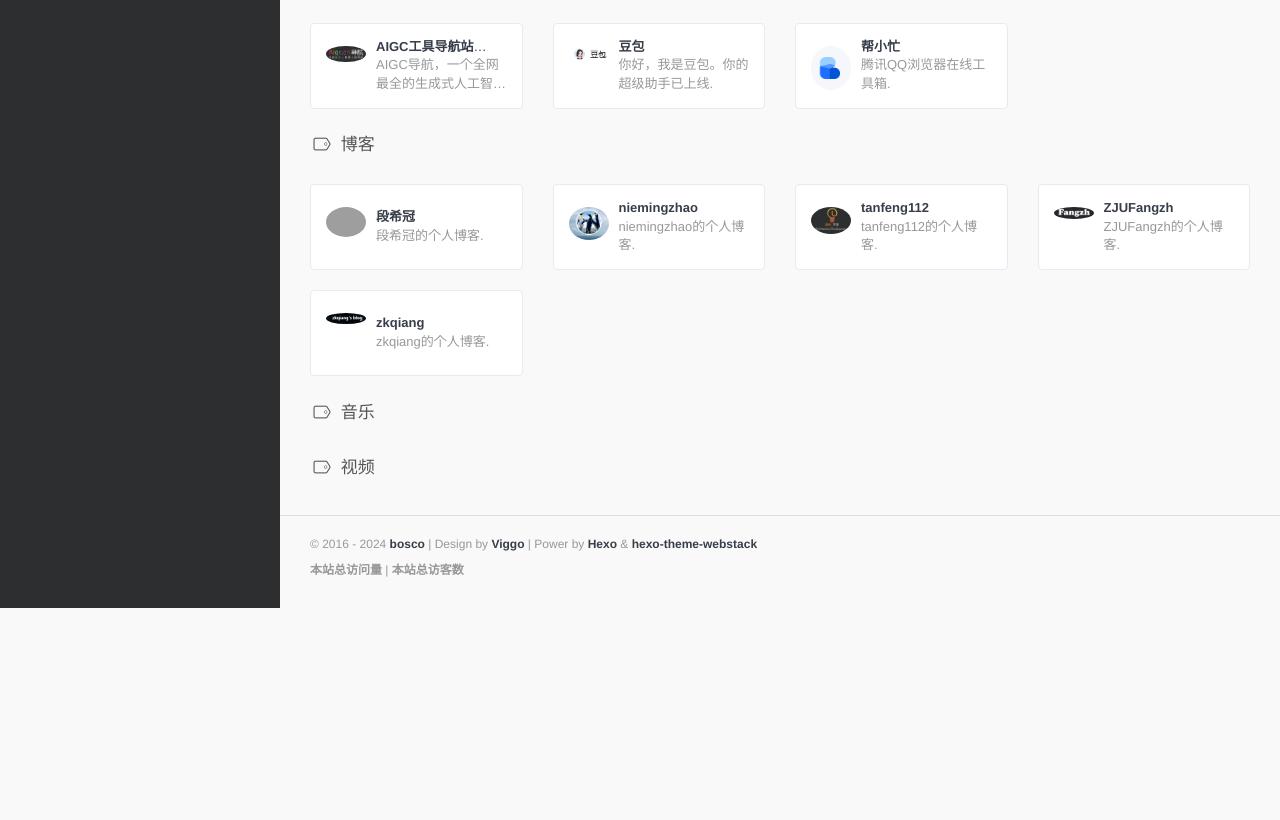
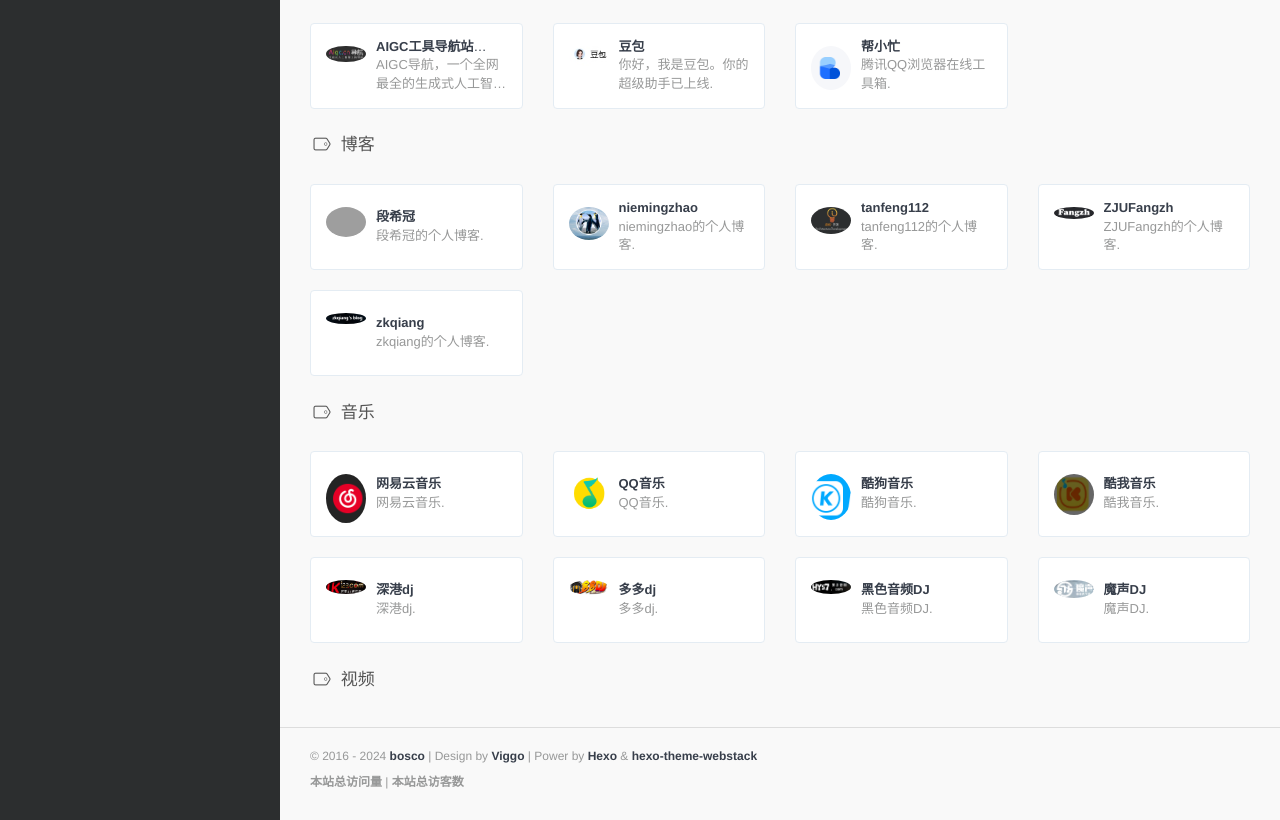
Before and after one commit to duanzhiqiu1990/duanzhiqiu1990.github.io, a plain HTML site: page index.html in a window 1280 px wide. Shown: the part 4438-5258 px from the top of the page. Before the commit the page ends 5046 px from the top, so only its background shows below. Drawn offline with nearby package versions, Linux system fonts and the light colour scheme; some packages are replaced by stand-ins of ours; grey boxes are pictures that could not be loaded; a script that the page names is missing.

Commit message:
Site updated: 2024-11-26 20:40:21

```diff
--- a/index.html
+++ b/index.html
@@ -1876,6 +1876,134 @@
     <h4 class="text-gray"><i class="linecons-tag" style="margin-right: 7px;" id="音乐"></i>音乐</h4>
 <div class="row">
 
+  <div class="col-sm-3">
+    <div class="xe-widget xe-conversations box2 label-info" onclick="window.open('https://music.163.com/', '_blank')" data-toggle="tooltip" data-placement="bottom" title="" data-original-title="https://music.163.com/">
+      <div class="xe-comment-entry">
+        <a class="xe-user-img">
+          <img data-src="/images/logos/music163.png" class="lozad img-circle" width="40">
+        </a>
+        <div class="xe-comment">
+          <a href="#" class="xe-user-name overflowClip_1">
+            <strong>网易云音乐</strong>
+          </a>
+          <p class="overflowClip_2">网易云音乐.</p>
+        </div>
+      </div>
+    </div>
+  </div>
+
+  <div class="col-sm-3">
+    <div class="xe-widget xe-conversations box2 label-info" onclick="window.open('https://y.qq.com/', '_blank')" data-toggle="tooltip" data-placement="bottom" title="" data-original-title="https://y.qq.com/">
+      <div class="xe-comment-entry">
+        <a class="xe-user-img">
+          <img data-src="/images/logos/yqq.png" class="lozad img-circle" width="40">
+        </a>
+        <div class="xe-comment">
+          <a href="#" class="xe-user-name overflowClip_1">
+            <strong>QQ音乐</strong>
+          </a>
+          <p class="overflowClip_2">QQ音乐.</p>
+        </div>
+      </div>
+    </div>
+  </div>
+
+  <div class="col-sm-3">
+    <div class="xe-widget xe-conversations box2 label-info" onclick="window.open('https://www.kugou.com/', '_blank')" data-toggle="tooltip" data-placement="bottom" title="" data-original-title="https://www.kugou.com/">
+      <div class="xe-comment-entry">
+        <a class="xe-user-img">
+          <img data-src="/images/logos/kugou.png" class="lozad img-circle" width="40">
+        </a>
+        <div class="xe-comment">
+          <a href="#" class="xe-user-name overflowClip_1">
+            <strong>酷狗音乐</strong>
+          </a>
+          <p class="overflowClip_2">酷狗音乐.</p>
+        </div>
+      </div>
+    </div>
+  </div>
+
+  <div class="col-sm-3">
+    <div class="xe-widget xe-conversations box2 label-info" onclick="window.open('https://www.kuwo.cn/', '_blank')" data-toggle="tooltip" data-placement="bottom" title="" data-original-title="https://www.kuwo.cn/">
+      <div class="xe-comment-entry">
+        <a class="xe-user-img">
+          <img data-src="/images/logos/kuwo.png" class="lozad img-circle" width="40">
+        </a>
+        <div class="xe-comment">
+          <a href="#" class="xe-user-name overflowClip_1">
+            <strong>酷我音乐</strong>
+          </a>
+          <p class="overflowClip_2">酷我音乐.</p>
+        </div>
+      </div>
+    </div>
+  </div>
+
+  <div class="col-sm-3">
+    <div class="xe-widget xe-conversations box2 label-info" onclick="window.open('https://www.ik123dj.com/', '_blank')" data-toggle="tooltip" data-placement="bottom" title="" data-original-title="https://www.ik123dj.com/">
+      <div class="xe-comment-entry">
+        <a class="xe-user-img">
+          <img data-src="/images/logos/ik123dj.png" class="lozad img-circle" width="40">
+        </a>
+        <div class="xe-comment">
+          <a href="#" class="xe-user-name overflowClip_1">
+            <strong>深港dj</strong>
+          </a>
+          <p class="overflowClip_2">深港dj.</p>
+        </div>
+      </div>
+    </div>
+  </div>
+
+  <div class="col-sm-3">
+    <div class="xe-widget xe-conversations box2 label-info" onclick="window.open('http://www.duoduodj.com/', '_blank')" data-toggle="tooltip" data-placement="bottom" title="" data-original-title="http://www.duoduodj.com/">
+      <div class="xe-comment-entry">
+        <a class="xe-user-img">
+          <img data-src="/images/logos/duoduodj.png" class="lozad img-circle" width="40">
+        </a>
+        <div class="xe-comment">
+          <a href="#" class="xe-user-name overflowClip_1">
+            <strong>多多dj</strong>
+          </a>
+          <p class="overflowClip_2">多多dj.</p>
+        </div>
+      </div>
+    </div>
+  </div>
+
+  <div class="col-sm-3">
+    <div class="xe-widget xe-conversations box2 label-info" onclick="window.open('http://www.hy57.com/index.html', '_blank')" data-toggle="tooltip" data-placement="bottom" title="" data-original-title="http://www.hy57.com/index.html">
+      <div class="xe-comment-entry">
+        <a class="xe-user-img">
+          <img data-src="/images/logos/hy57.png" class="lozad img-circle" width="40">
+        </a>
+        <div class="xe-comment">
+          <a href="#" class="xe-user-name overflowClip_1">
+            <strong>黑色音频DJ</strong>
+          </a>
+          <p class="overflowClip_2">黑色音频DJ.</p>
+        </div>
+      </div>
+    </div>
+  </div>
+
+  <div class="col-sm-3">
+    <div class="xe-widget xe-conversations box2 label-info" onclick="window.open('https://www.dj16.com/', '_blank')" data-toggle="tooltip" data-placement="bottom" title="" data-original-title="https://www.dj16.com/">
+      <div class="xe-comment-entry">
+        <a class="xe-user-img">
+          <img data-src="/images/logos/dj16.png" class="lozad img-circle" width="40">
+        </a>
+        <div class="xe-comment">
+          <a href="#" class="xe-user-name overflowClip_1">
+            <strong>魔声DJ</strong>
+          </a>
+          <p class="overflowClip_2">魔声DJ.</p>
+        </div>
+      </div>
+    </div>
+  </div>
+
 </div>
 <br />
 
```
Also changed, not shown: images/logos/dj16.png (added), images/logos/duoduodj.png (added), images/logos/hy57.png (added), images/logos/ik123dj.png (added), images/logos/kugou.png (added), images/logos/kuwo.png (added), images/logos/music163.png (added), images/logos/yqq.png (added).
